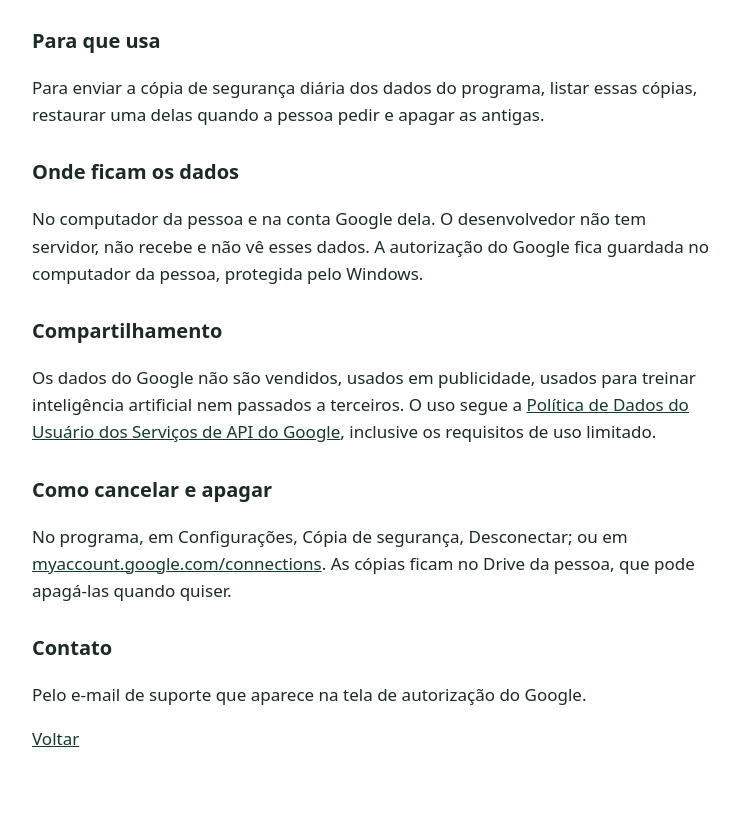
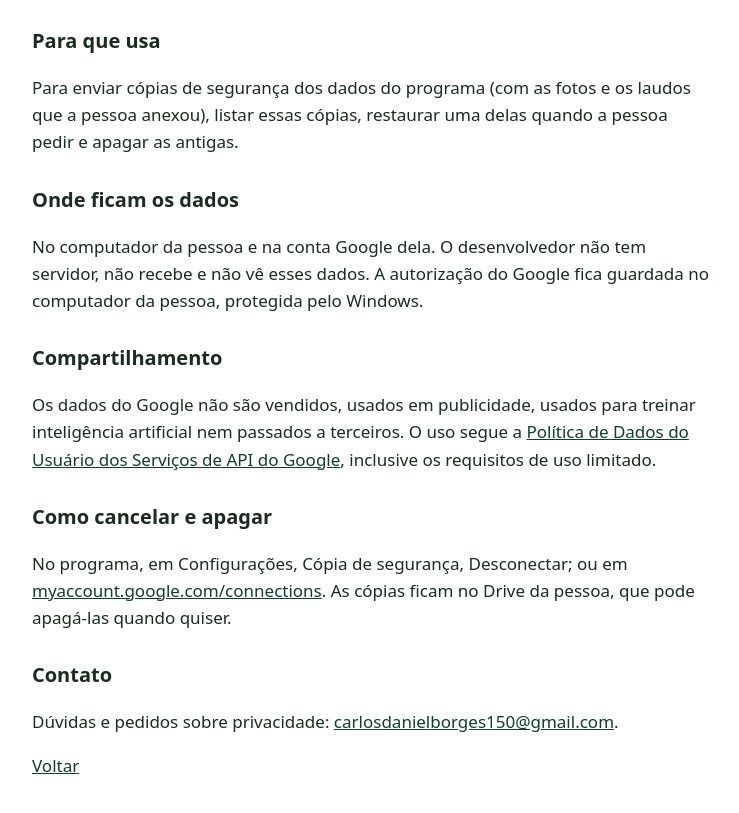
Before and after one commit to CarlosDaniel2609/Gestao-Fazenda, a plain HTML site: page privacidade.html in a window 1280 px wide. Shown: the part 329-1142 px from the top of the page, without its empty margins (268-1007 px from the left). Drawn offline with Linux system fonts and the light colour scheme.

Commit message:
Revise privacy policy content and contact information
Updated privacy policy details and added contact email.

```diff
--- a/privacidade.html
+++ b/privacidade.html
@@ -6,7 +6,7 @@
 <h2>O que o programa acessa</h2>
 <p>Se a pessoa conectar o Google Drive, o programa recebe permissão (<code>drive.file</code>) para criar, ler e apagar somente os arquivos e a pasta que ele mesmo criou. Ele também consulta o e-mail da conta conectada, para mostrar na tela qual conta está em uso. Não acessa outros arquivos, e-mails, contatos nem fotos da conta.</p>
 <h2>Para que usa</h2>
-<p>Para enviar a cópia de segurança diária dos dados do programa, listar essas cópias, restaurar uma delas quando a pessoa pedir e apagar as antigas.</p>
+<p>Para enviar cópias de segurança dos dados do programa (com as fotos e os laudos que a pessoa anexou), listar essas cópias, restaurar uma delas quando a pessoa pedir e apagar as antigas.</p>
 <h2>Onde ficam os dados</h2>
 <p>No computador da pessoa e na conta Google dela. O desenvolvedor não tem servidor, não recebe e não vê esses dados. A autorização do Google fica guardada no computador da pessoa, protegida pelo Windows.</p>
 <h2>Compartilhamento</h2>
@@ -14,5 +14,5 @@
 <h2>Como cancelar e apagar</h2>
 <p>No programa, em Configurações, Cópia de segurança, Desconectar; ou em <a href="https://myaccount.google.com/connections">myaccount.google.com/connections</a>. As cópias ficam no Drive da pessoa, que pode apagá-las quando quiser.</p>
 <h2>Contato</h2>
-<p>Pelo e-mail de suporte que aparece na tela de autorização do Google.</p>
+<p>Dúvidas e pedidos sobre privacidade: <a href="mailto:carlosdanielborges150@gmail.com">carlosdanielborges150@gmail.com</a>.</p>
 <p><a href="index.html">Voltar</a></p></body></html>
```
